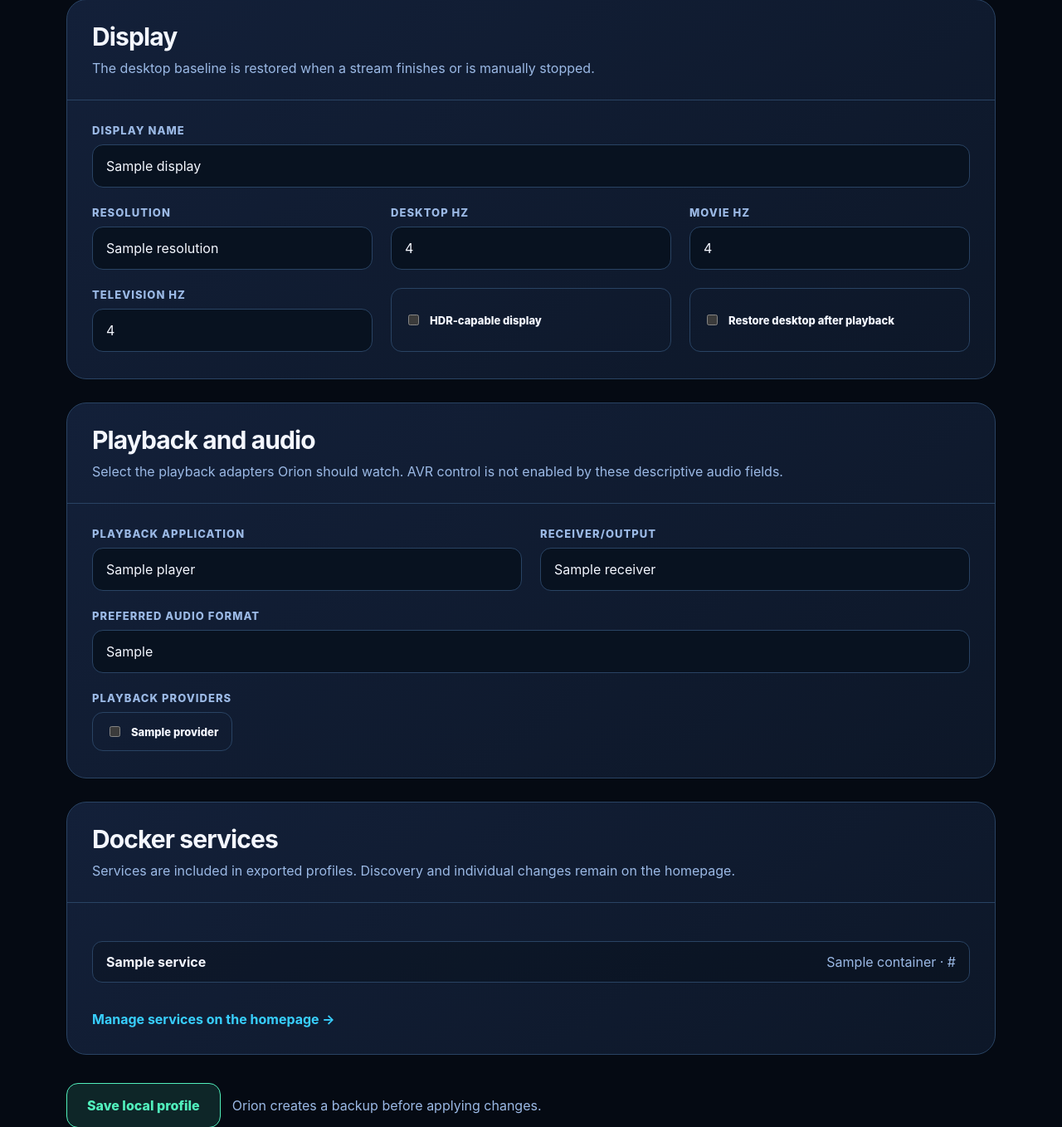
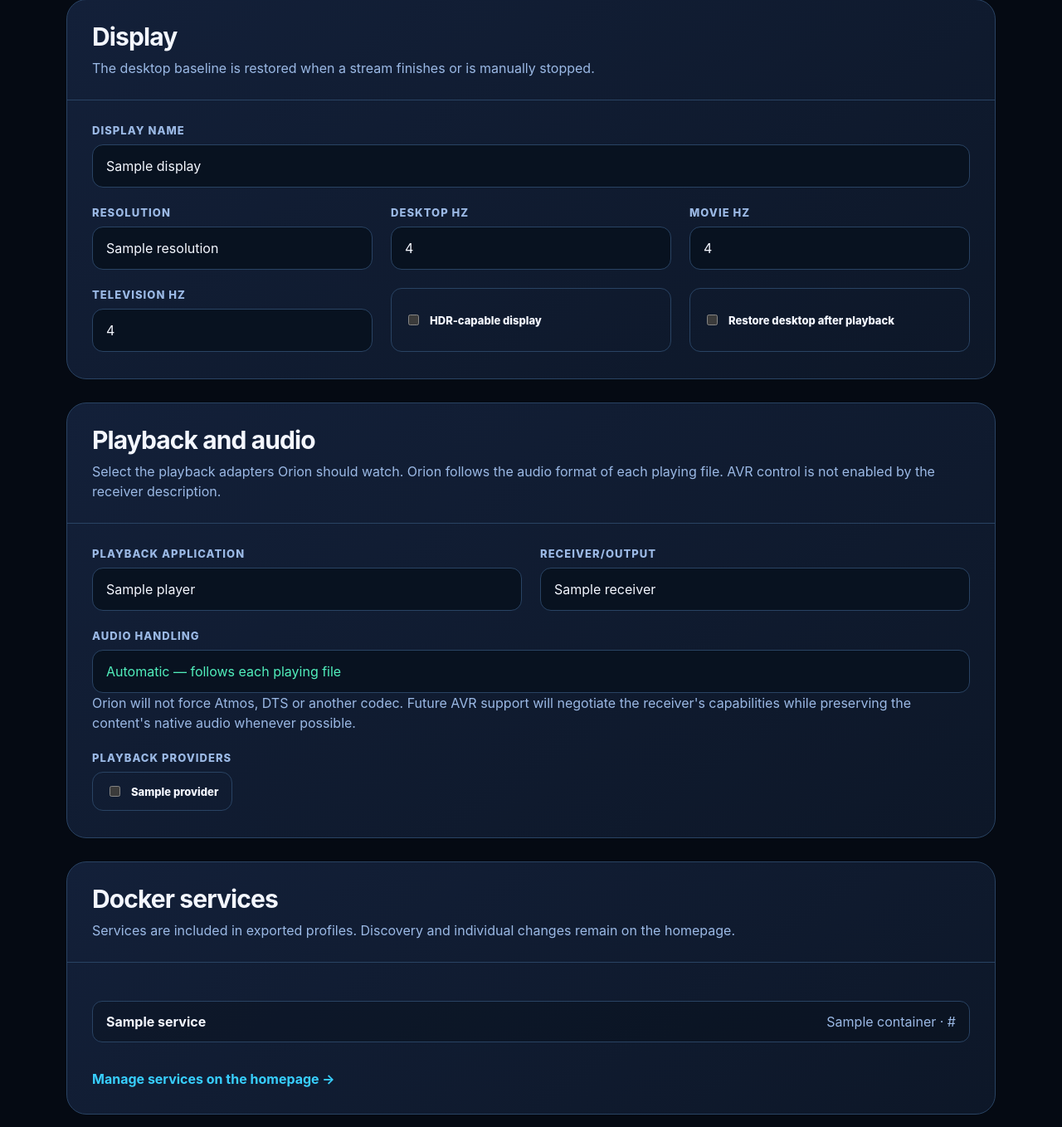
Before and after one commit to tricksterdude/Orion, a Python web app: template app/api/templates/setup.html in a window 1280 px wide. Shown: the part 515-1873 px from the top of the page at 83% size. Run offline with Jinja, Linux system fonts and the light colour scheme; the template is opened without the code that fills it: most values are stand-ins (such as "Sample title", 1, 10 or a date in 2020).

Commit message:
Use content-directed audio policy

```diff
--- a/app/api/templates/setup.html
+++ b/app/api/templates/setup.html
@@ -163,6 +163,11 @@
         }
 
         input:focus { border-color: var(--cyan); }
+
+        input[readonly] {
+            color: var(--green);
+            cursor: default;
+        }
 
         .choice-list {
             display: flex;
@@ -380,8 +385,9 @@
                         <h2>Playback and audio</h2>
                         <p>
                             Select the playback adapters Orion should watch.
-                            AVR control is not enabled by these descriptive
-                            audio fields.
+                            Orion follows the audio format of each playing
+                            file. AVR control is not enabled by the receiver
+                            description.
                         </p>
                     </header>
                     <div class="panel-body grid">
@@ -408,15 +414,19 @@
                             >
                         </div>
                         <div class="field-full">
-                            <label for="audio-format">Preferred audio format</label>
+                            <label for="audio-format">Audio handling</label>
                             <input
                                 id="audio-format"
-                                name="preferred_audio_format"
                                 type="text"
-                                maxlength="80"
-                                required
-                                value="{{ profile.media.audio.preferred_format }}"
+                                readonly
+                                value="Automatic — follows each playing file"
                             >
+                            <p class="hint">
+                                Orion will not force Atmos, DTS or another
+                                codec. Future AVR support will negotiate the
+                                receiver's capabilities while preserving the
+                                content's native audio whenever possible.
+                            </p>
                         </div>
                         <div class="field-full">
                             <label>Playback providers</label>
```
Also changed, not shown: app/api/routes.py (+3 -4 lines), app/setup_profile.py (+4 -4 lines), docs/profiles.md (+2 -2 lines), tests/test_setup_page.py (+3 -0 lines), tests/test_setup_profile.py (+1 -1 lines), CHANGELOG.md.
